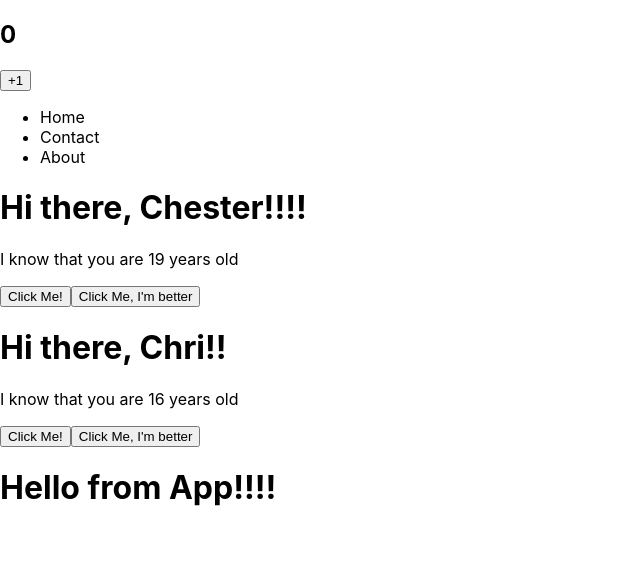
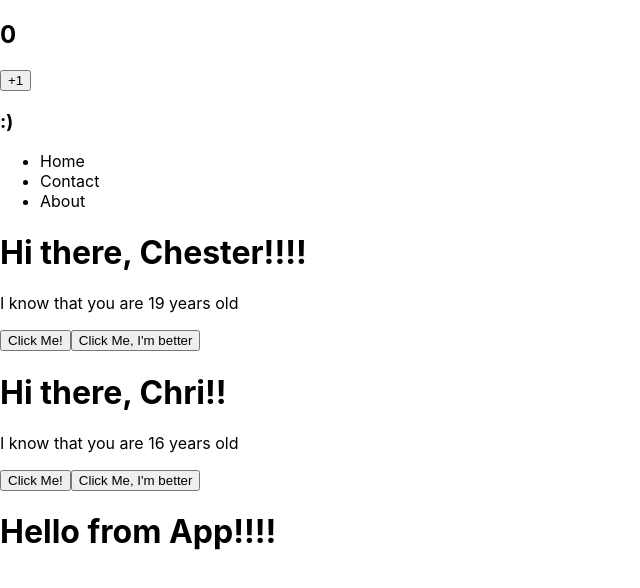
Before and after one commit to ChesterCabahug/colt-react, a React (Create React App) app: page / in a window 1280 px wide. Shown: the top 588 px of the page, without its empty margins (0-640 px from the left). Built offline with nearby package versions, Linux system fonts and the light colour scheme.

Commit message:
another example of using state

```diff
--- a/src/Counter.js
+++ b/src/Counter.js
@@ -3,10 +3,13 @@
 
 const Counter = () => {
     const [count, setCount] = useState(0)
+    const [isHappy, setIsHappy] = useState(true)
+    const toggleIsHappy = () => setIsHappy(!isHappy)
     return (
         <div>
             <h2>{count}</h2>
             <button onClick={() => setCount(count + 1)}>+1</button>
+            <h3 onClick={toggleIsHappy}>{isHappy ? ":)" : ":("}</h3>
         </div>
     )
 }
```
